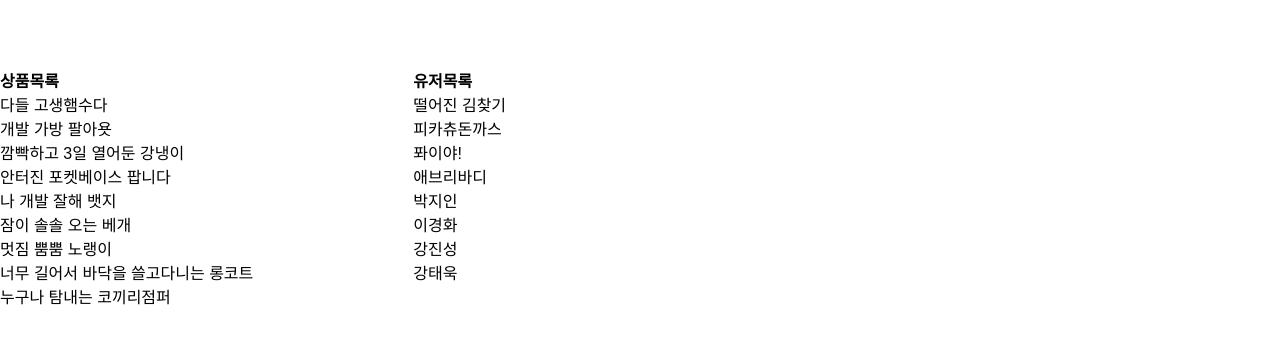
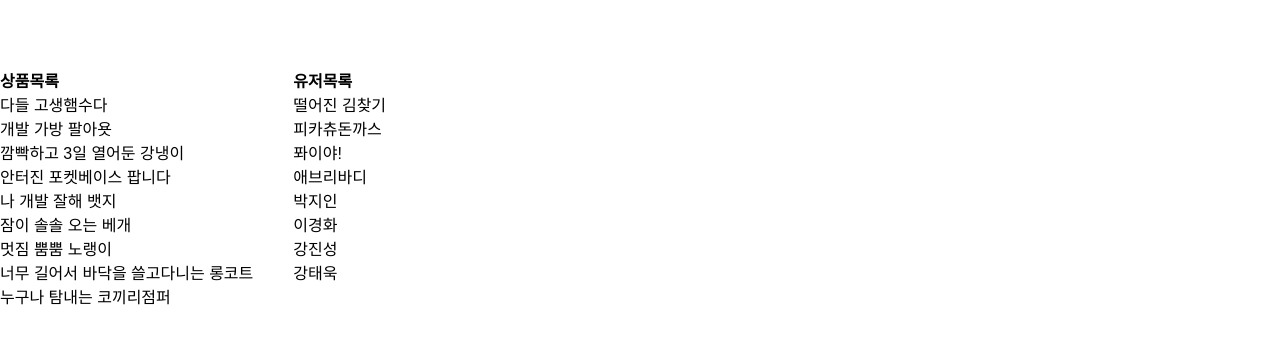
Before and after one commit to asdfqaz74/react-homework, a React (Vite) app: page / in a window 1280 px wide. Shown: the part 410-754 px from the top of the page. Built offline with nearby package versions, Linux system fonts and the light colour scheme; no server answers; a web font is replaced by a local one.

Commit message:
[수정]
- 목록 미리보기 gap 수정

```diff
--- a/homework3/src/App/App.jsx
+++ b/homework3/src/App/App.jsx
@@ -38,7 +38,7 @@ function App() {
         <h2 ref={secondH2Ref}>이름을 검색해보세요.</h2>
         <SearchForm initValue={'users'} type={'nickName'} />
       </div>
-      <div role="group" className="flex gap-40">
+      <div role="group" className="flex mx-auto gap-10">
         <div>
           <h3 className="font-semibold">상품목록</h3>
           <ul>
```
Also changed, not shown: 3 other files (tests, documents, lock files or other folders).
